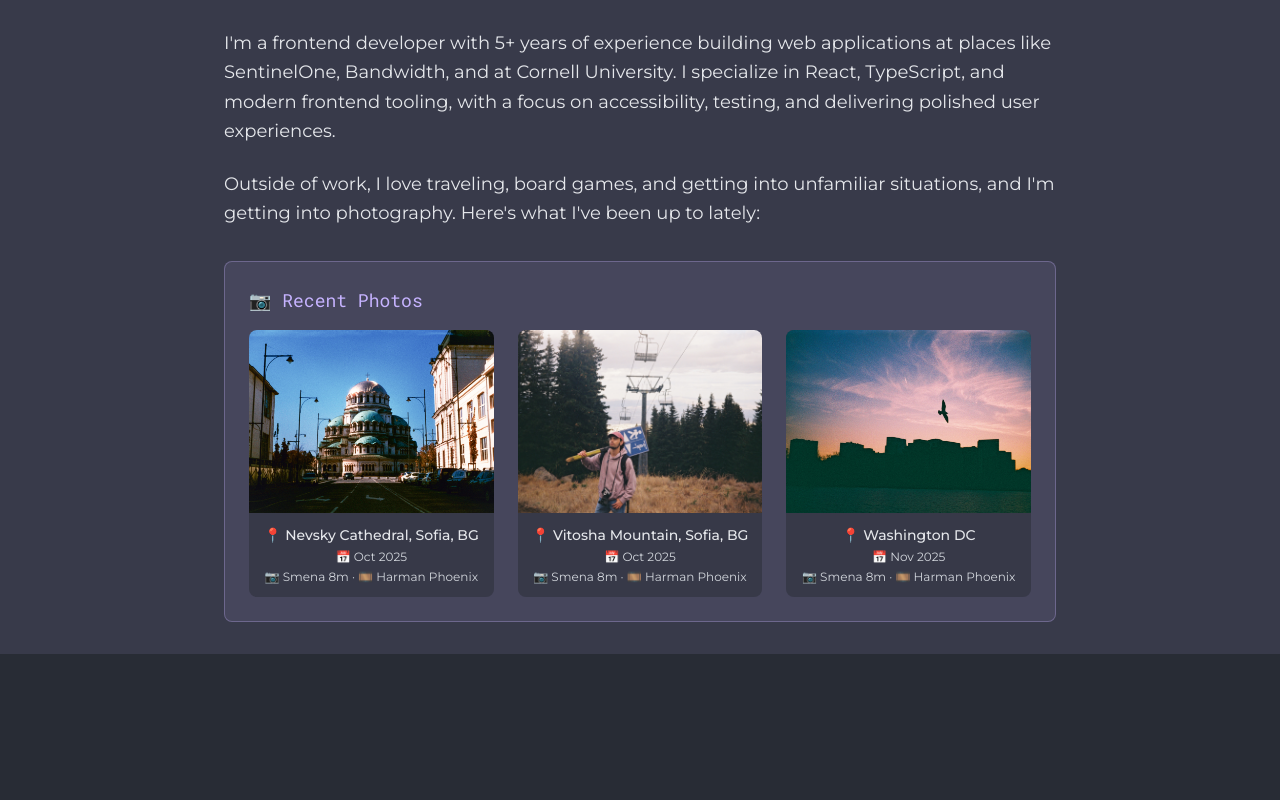
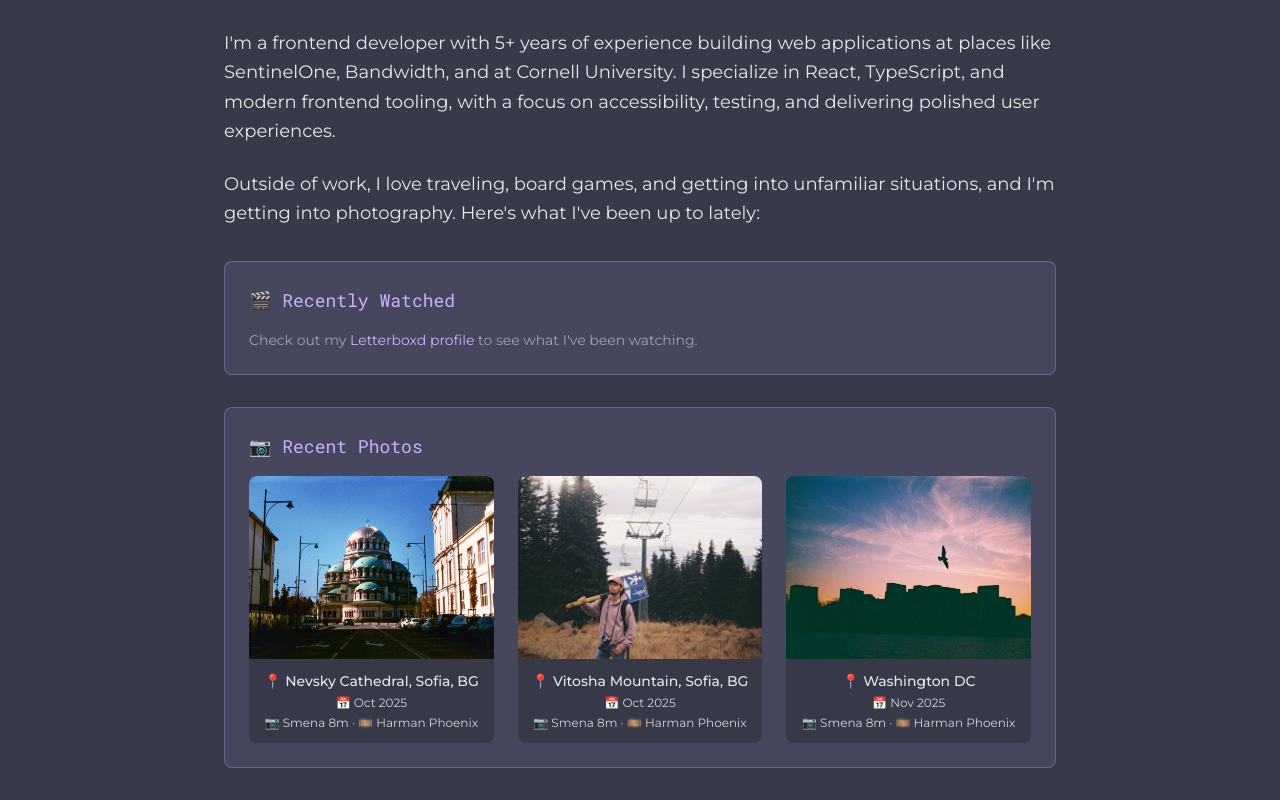
Before and after one commit to martin-stoyanov/site, a React (Vite) app: page / in a window 1280 px wide. Shown: the part 2491-3291 px from the top of the page. Before the commit the page ends 3145 px from the top, so only its background shows below. Built offline with nearby package versions, Linux system fonts and the light colour scheme; no server answers.

Commit message:
Show fallback link when Letterboxd feed fails

```diff
--- a/src/components/LetterboxdFeed.tsx
+++ b/src/components/LetterboxdFeed.tsx
@@ -103,8 +103,15 @@ export function LetterboxdFeed() {
     )
   }
 
-  if (error) {
-    return null
+  if (error || (!recentMovie && !recent5Star)) {
+    return (
+      <div className="mb-8 p-6 bg-light-purple/10 rounded-lg border border-light-purple/30">
+        <h2 className="text-lg font-mono text-light-purple mb-4">🎬 Recently Watched</h2>
+        <p className="text-gray-400 text-sm">
+          Check out my <a href="https://letterboxd.com/martinooooooooo/" target="_blank" rel="noopener noreferrer" className="text-light-purple hover:underline">Letterboxd profile</a> to see what I've been watching.
+        </p>
+      </div>
+    )
   }
 
   return (
```
